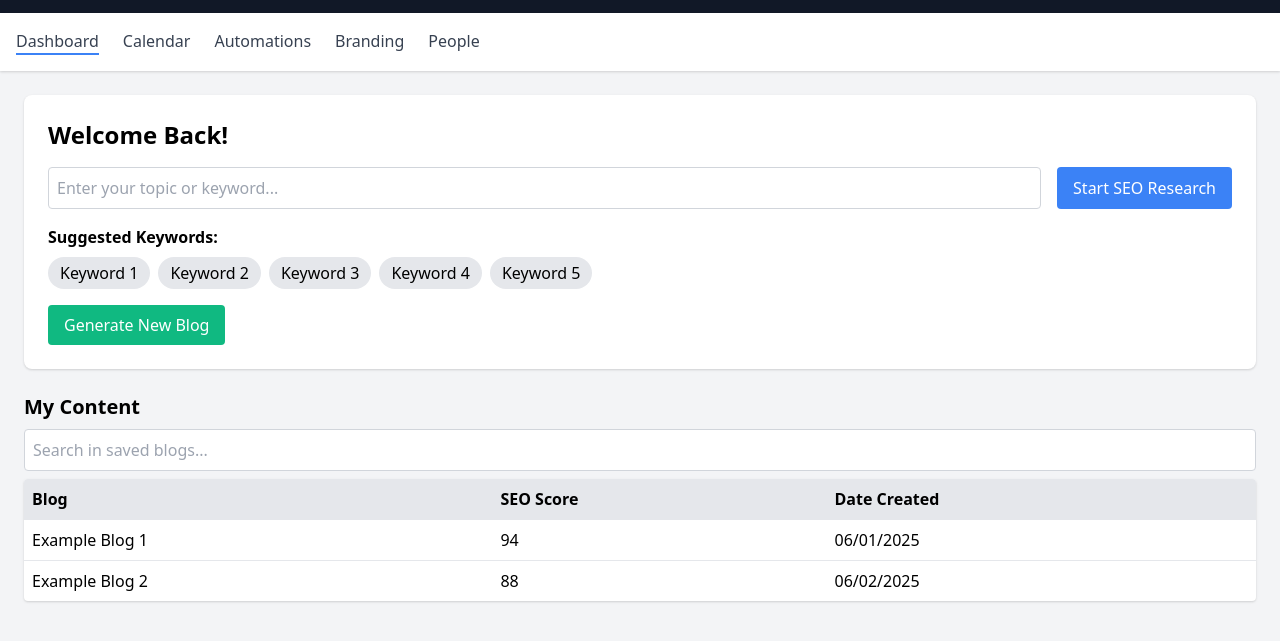
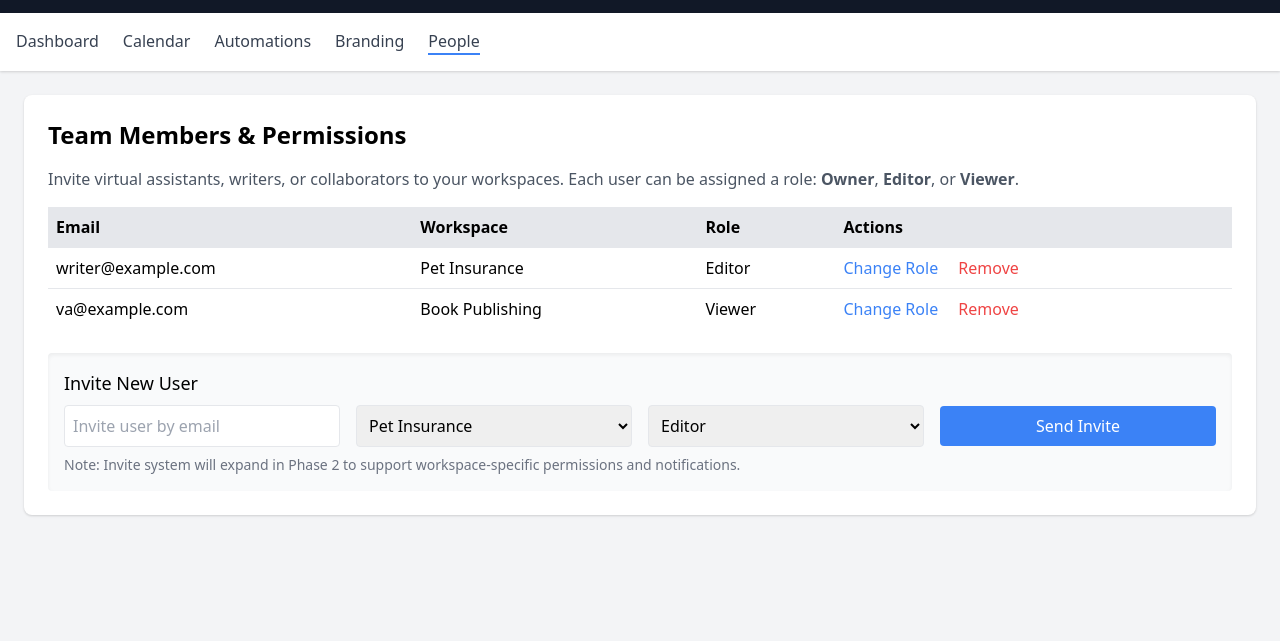
Before and after one commit to heibaihaiermao/HTML-render, a plain HTML site: page index.html in a window 1280 px wide. Shown: the part 59-700 px from the top of the page. Drawn offline with nearby package versions, Linux system fonts and the light colour scheme.

Commit message:
People page

```diff
--- a/index.html
+++ b/index.html
@@ -3,7 +3,7 @@
 <head>
   <meta charset="UTF-8" />
   <meta name="viewport" content="width=device-width, initial-scale=1.0" />
-  <title>SEO Content Platform</title>
+  <title>People - SEO Engine</title>
   <link href="https://cdn.jsdelivr.net/npm/tailwindcss@2.2.19/dist/tailwind.min.css" rel="stylesheet">
 </head>
 <body class="bg-gray-100 font-sans">
@@ -24,123 +24,72 @@
 
 <!-- Navigation Tabs -->
 <nav class="bg-white shadow p-4 flex space-x-6 text-gray-700">
-  <a href="#dashboard" class="font-medium border-b-2 border-blue-500">Dashboard</a>
+  <a href="#dashboard" class="hover:text-blue-500">Dashboard</a>
   <a href="#calendar" class="hover:text-blue-500">Calendar</a>
   <a href="#automations" class="hover:text-blue-500">Automations</a>
   <a href="#branding" class="hover:text-blue-500">Branding</a>
-  <a href="#people" class="hover:text-blue-500">People</a>
+  <a href="#people" class="font-medium border-b-2 border-blue-500">People</a>
 </nav>
 
-<!-- Dashboard Page -->
-<section id="dashboard" class="p-6">
+<!-- People Page -->
+<section id="people" class="p-6">
   <div class="bg-white p-6 rounded-lg shadow">
-    <h2 class="text-2xl font-semibold mb-4">Welcome Back!</h2>
-    <div class="flex space-x-4">
-      <input type="text" class="flex-1 p-2 border border-gray-300 rounded" placeholder="Enter your topic or keyword..." />
-      <button class="bg-blue-500 text-white px-4 py-2 rounded">Start SEO Research</button>
-    </div>
+    <h2 class="text-2xl font-semibold mb-4">Team Members & Permissions</h2>
+    <p class="text-gray-600 mb-4">
+      Invite virtual assistants, writers, or collaborators to your workspaces. Each user can be assigned a role: <strong>Owner</strong>, <strong>Editor</strong>, or <strong>Viewer</strong>.
+    </p>
 
-    <div class="mt-4">
-      <h3 class="font-semibold">Suggested Keywords:</h3>
-      <div class="flex flex-wrap gap-2 mt-2">
-        <span class="bg-gray-200 px-3 py-1 rounded-full">Keyword 1</span>
-        <span class="bg-gray-200 px-3 py-1 rounded-full">Keyword 2</span>
-        <span class="bg-gray-200 px-3 py-1 rounded-full">Keyword 3</span>
-        <span class="bg-gray-200 px-3 py-1 rounded-full">Keyword 4</span>
-        <span class="bg-gray-200 px-3 py-1 rounded-full">Keyword 5</span>
-      </div>
-      <button class="mt-4 bg-green-500 text-white px-4 py-2 rounded">Generate New Blog</button>
-    </div>
-  </div>
-
-  <section class="mt-6">
-    <h3 class="text-xl font-semibold mb-2">My Content</h3>
-    <input type="text" class="w-full mb-2 p-2 border border-gray-300 rounded" placeholder="Search in saved blogs..." />
-    <table class="w-full bg-white rounded shadow overflow-hidden">
-      <thead class="bg-gray-200 text-left">
-        <tr>
-          <th class="p-2">Blog</th>
-          <th class="p-2">SEO Score</th>
-          <th class="p-2">Date Created</th>
-        </tr>
-      </thead>
-      <tbody>
-        <tr class="border-t">
-          <td class="p-2">Example Blog 1</td>
-          <td class="p-2">94</td>
-          <td class="p-2">06/01/2025</td>
-        </tr>
-        <tr class="border-t">
-          <td class="p-2">Example Blog 2</td>
-          <td class="p-2">88</td>
-          <td class="p-2">06/02/2025</td>
-        </tr>
-      </tbody>
-    </table>
-  </section>
-</section>
-
-<!-- Calendar Page -->
-<section id="calendar" class="p-6 hidden">
-  <div class="bg-white p-6 rounded-lg shadow">
-    <h2 class="text-2xl font-semibold mb-4">Content Calendar</h2>
-    <p class="text-gray-500">[Weekly or Monthly View of scheduled blogs/posts]</p>
-  </div>
-</section>
-
-<!-- Automations Page -->
-<section id="automations" class="p-6 hidden">
-  <div class="bg-white p-6 rounded-lg shadow">
-    <h2 class="text-2xl font-semibold mb-4">Automations</h2>
-    <form class="space-y-2">
-      <label class="block"><input type="checkbox" class="mr-2"> Auto-post to WordPress</label>
-      <label class="block"><input type="checkbox" class="mr-2"> Share to Facebook</label>
-      <label class="block"><input type="checkbox" class="mr-2"> Send to Substack</label>
-    </form>
-  </div>
-</section>
-
-<!-- Branding Settings Page -->
-<section id="branding" class="p-6 hidden">
-  <div class="bg-white p-6 rounded-lg shadow">
-    <h2 class="text-2xl font-semibold mb-4">Workspace Branding</h2>
-    <form class="space-y-4">
-      <label class="block">Upload Logo: <input type="file" class="mt-1"></label>
-      <label class="block">Upload Favicon: <input type="file" class="mt-1"></label>
-      <label class="block">Select Color Scheme: <input type="color" class="ml-2"></label>
-    </form>
-  </div>
-</section>
-
-<!-- People / Team Members Page -->
-<section id="people" class="p-6 hidden">
-  <div class="bg-white p-6 rounded-lg shadow">
-    <h2 class="text-2xl font-semibold mb-4">Team Members</h2>
-    <table class="w-full mb-4">
+    <!-- Existing Members Table -->
+    <table class="w-full mb-6">
       <thead class="bg-gray-200">
         <tr>
           <th class="p-2 text-left">Email</th>
+          <th class="p-2 text-left">Workspace</th>
           <th class="p-2 text-left">Role</th>
           <th class="p-2 text-left">Actions</th>
         </tr>
       </thead>
       <tbody>
         <tr class="border-t">
-          <td class="p-2">user@example.com</td>
+          <td class="p-2">writer@example.com</td>
+          <td class="p-2">Pet Insurance</td>
           <td class="p-2">Editor</td>
-          <td class="p-2"><button class="text-red-500">Remove</button></td>
+          <td class="p-2">
+            <button class="text-blue-500 hover:underline mr-4">Change Role</button>
+            <button class="text-red-500 hover:underline">Remove</button>
+          </td>
+        </tr>
+        <tr class="border-t">
+          <td class="p-2">va@example.com</td>
+          <td class="p-2">Book Publishing</td>
+          <td class="p-2">Viewer</td>
+          <td class="p-2">
+            <button class="text-blue-500 hover:underline mr-4">Change Role</button>
+            <button class="text-red-500 hover:underline">Remove</button>
+          </td>
         </tr>
       </tbody>
     </table>
-    <form class="flex space-x-4">
-      <input type="email" class="p-2 border rounded w-full" placeholder="Invite user by email">
-      <select class="p-2 border rounded">
-        <option>Owner</option>
-        <option>Editor</option>
-        <option>Viewer</option>
-      </select>
-      <button class="bg-blue-500 text-white px-4 py-2 rounded">Send Invite</button>
-    </form>
+
+    <!-- Invite User Form -->
+    <div class="bg-gray-50 p-4 rounded shadow-inner">
+      <h3 class="text-lg font-medium mb-2">Invite New User</h3>
+      <form class="grid grid-cols-1 md:grid-cols-4 gap-4 items-center">
+        <input type="email" class="p-2 border rounded w-full" placeholder="Invite user by email" required>
+        <select class="p-2 border rounded w-full">
+          <option>Pet Insurance</option>
+          <option>Book Publishing</option>
+          <option>Software Company</option>
+        </select>
+        <select class="p-2 border rounded w-full">
+          <option>Owner</option>
+          <option selected>Editor</option>
+          <option>Viewer</option>
+        </select>
+        <button type="submit" class="bg-blue-500 text-white px-4 py-2 rounded hover:bg-blue-600">Send Invite</button>
+      </form>
+      <p class="text-sm text-gray-500 mt-2">Note: Invite system will expand in Phase 2 to support workspace-specific permissions and notifications.</p>
+    </div>
   </div>
 </section>
 
```
